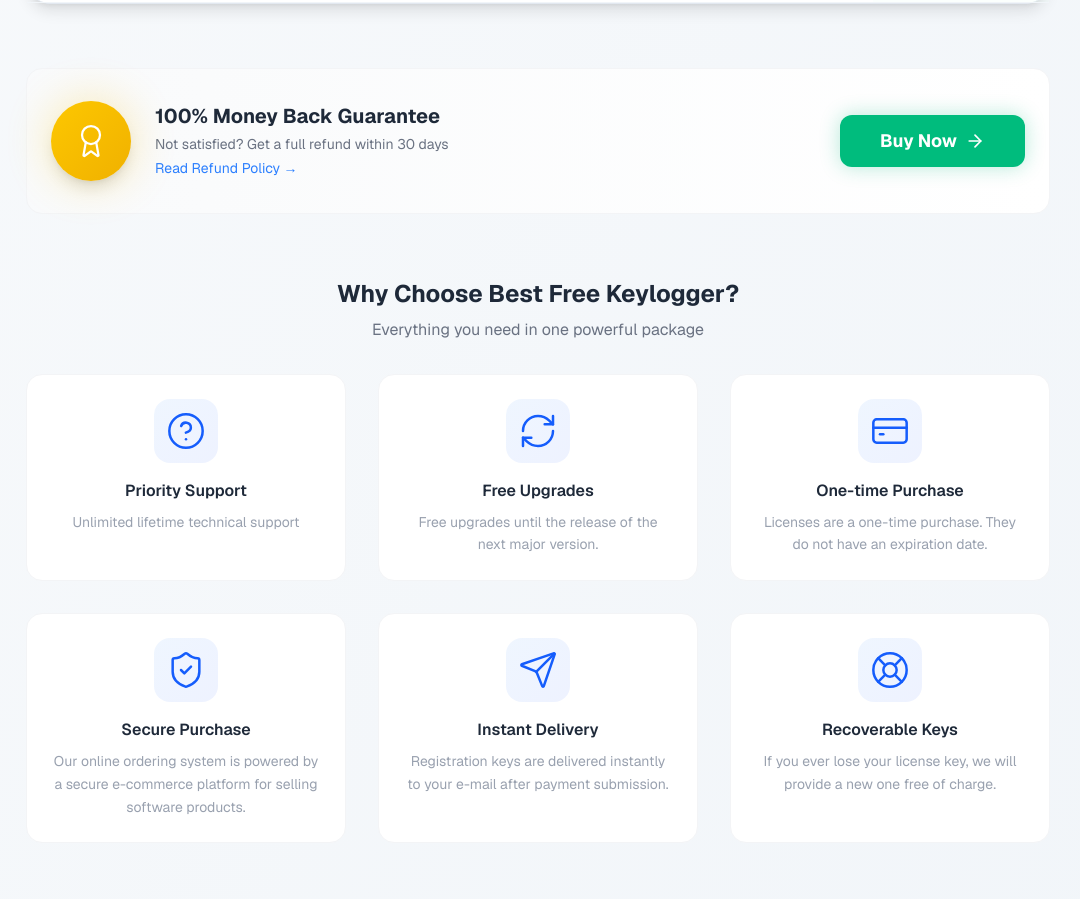
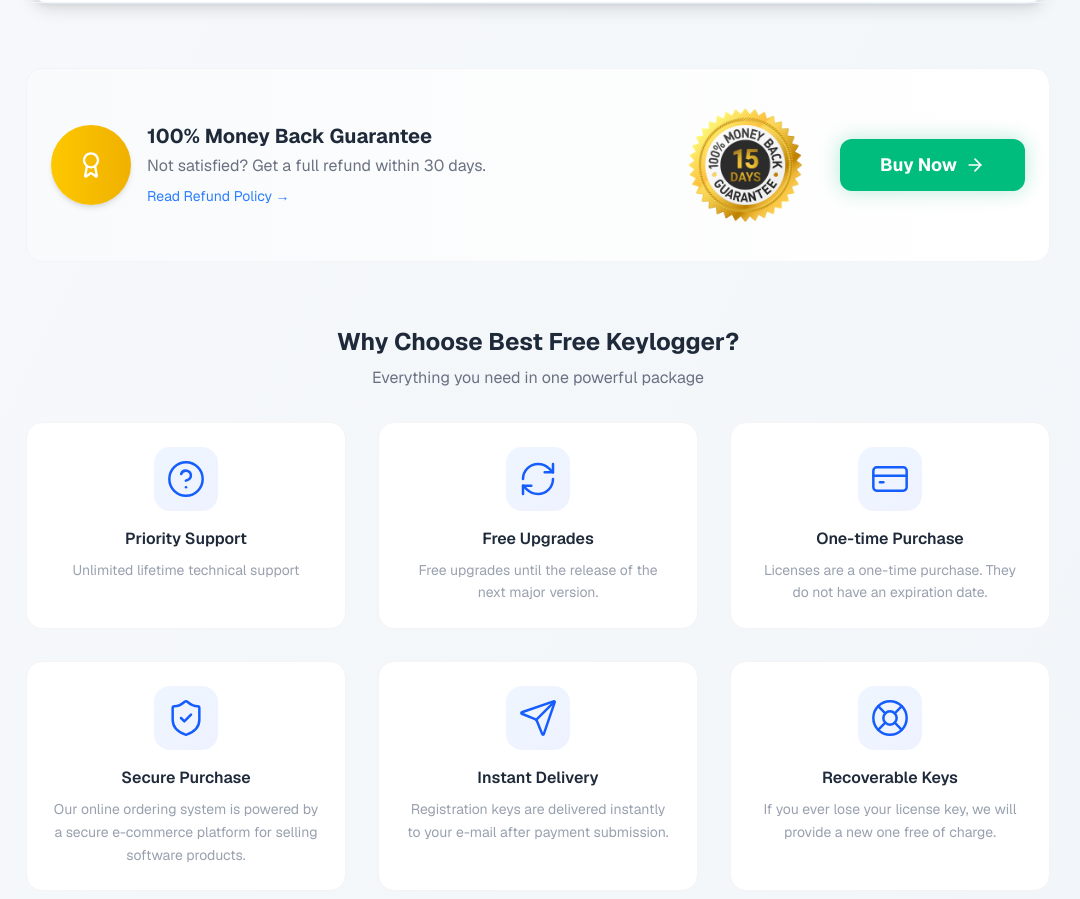
Before and after one commit to NavodWijesooriya/best_key_logger, a Next.js app: page /buy_now in a window 1280 px wide. Shown: the part 1118-2017 px from the top of the page, without its empty margins (102-1182 px from the left). Built offline with nearby package versions, Linux system fonts and the light colour scheme.

Commit message:
add more changes

```diff
--- a/app/features/page.tsx
+++ b/app/features/page.tsx
@@ -195,6 +195,14 @@
     alt: 'Password Protection',
     description:
       'Best Free Keylogger is protected using a login password which can be configured at installation. This password can be changed only by using the interface. Every time the interface is called to unhide using the hotkey or the keyword, the login password is requested, and you cannot proceed without proper authentication.',
+  },
+
+  {
+    title: 'Scheduled Monitoring',
+    image: '/assets/best-free-keylogger-features-schedule-monitoring (1).png',
+    alt: 'Scheduled Monitoring',
+    description:
+      'Monitoring activities on Best Free Keylogger can be configured to run only during specific periods or to be inactive during specific time limits. When configured to monitor only during specific hours, Best Free Keylogger will ignore recording keystrokes, clipboard, internet activity, application usage and capturing screenshots during that time period.',
   },
 ]
 
--- a/components/buy_now/BuyNow.tsx
+++ b/components/buy_now/BuyNow.tsx
@@ -147,19 +147,24 @@
 
       {/* 2. Guarantee & Buy Now Section */}
       <div className="flex flex-col md:flex-row items-center justify-between gap-8 w-full max-w-5xl py-8 px-6 bg-gradient-to-r from-gray-50 to-white rounded-2xl border border-gray-100">
-        {/* Money Back Badge - Modern */}
-        <div className="flex items-center gap-6">
-          <div className="relative">
-            <div className="absolute inset-0 bg-gradient-to-r from-yellow-400 to-yellow-500 rounded-full blur-xl opacity-30"></div>
-            <div className="relative w-20 h-20 bg-gradient-to-br from-yellow-400 to-yellow-500 rounded-full flex items-center justify-center shadow-lg">
-              <Award size={36} className="text-white" strokeWidth={1.5} />
+        {/* Money Back Badge - Balanced + Responsive */}
+        <div className="flex items-center gap-6 flex-1">
+          <div className="flex items-center gap-4">
+            <div className="relative flex-shrink-0">
+              <div className="w-16 h-16 md:w-20 md:h-20 rounded-full bg-gradient-to-r from-yellow-400 to-yellow-500 flex items-center justify-center shadow-md">
+                <div className="absolute inset-0 rounded-full blur-xl opacity-40"></div>
+                <Award size={28} className="text-white relative z-10" />
+              </div>
+            </div>
+
+            <div>
+              <h3 className="text-lg md:text-xl font-bold text-gray-800">100% Money Back Guarantee</h3>
+              <p className="text-gray-500 text-sm md:text-base mt-1 max-w-md">Not satisfied? Get a full refund within 30 days.</p>
+              <a href="#" className="text-blue-500 text-sm hover:underline mt-2 inline-flex items-center gap-2">Read Refund Policy →</a>
             </div>
           </div>
-          <div>
-            <h3 className="text-xl font-bold text-gray-800">100% Money Back Guarantee</h3>
-            <p className="text-gray-500 text-sm mt-1">Not satisfied? Get a full refund within 30 days</p>
-            <a href="#" className="text-blue-500 text-sm hover:underline mt-1 inline-block">Read Refund Policy →</a>
-          </div>
+
+          <img src="/assets/MoneyBack.png" alt="Money Back Guarantee" className="w-24 md:w-32 ml-auto hidden sm:block" />
         </div>
 
         {/* Button */}
```
Also changed, not shown: public/assets/MoneyBack.png (added), public/assets/best-free-keylogger-features-schedule-monitoring (1).png (added).
